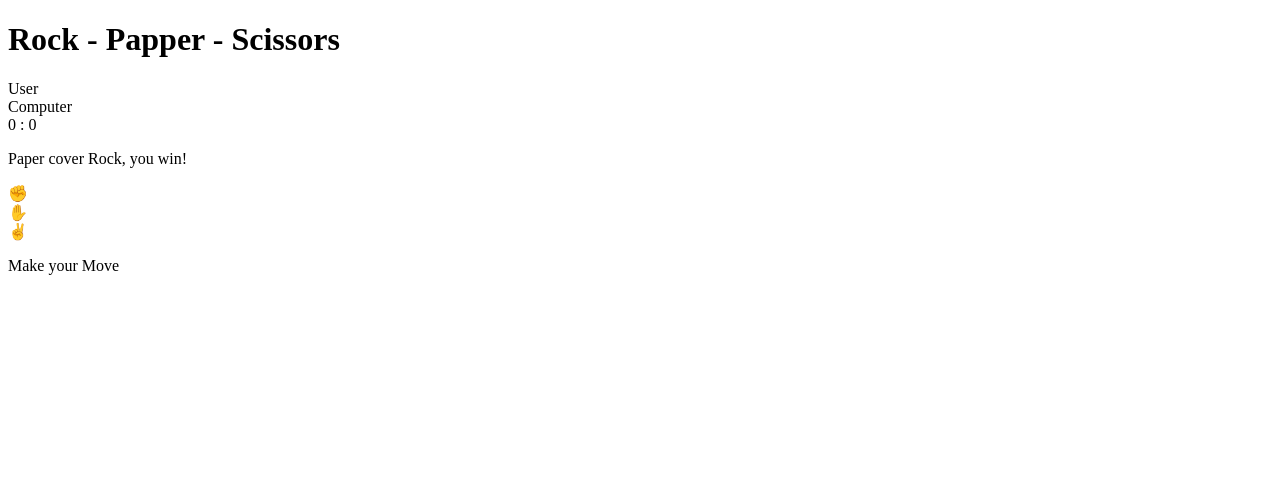
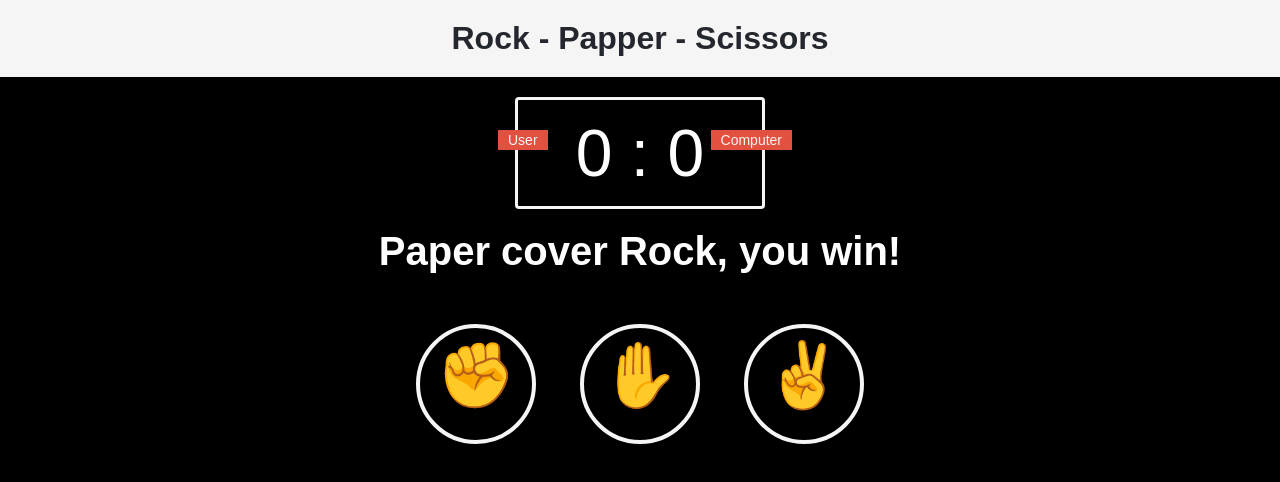
Before and after one commit to Tulio-Rangel/Rock-Papper-Scissors, a plain HTML site: page index.html in a window 1280 px wide. Drawn offline with Linux system fonts and the light colour scheme.

Commit message:
inicio del css

```diff
--- a/index.html
+++ b/index.html
@@ -5,6 +5,7 @@
     <meta http-equiv="X-UA-Compatible" content="IE=edge">
     <meta name="viewport" content="width=device-width, initial-scale=1.0">
     <title>Rock - Papper - Scissors Game</title>
+    <link rel="stylesheet" href="style.css">
 </head>
 <body>
     <header>
--- /dev/null
+++ b/style.css
@@ -0,0 +1,71 @@
+*{
+    margin: 0;
+    padding: 0;
+    box-sizing: border-box;
+}
+body{
+    background-color: black;
+}
+header{
+    background-color: whitesmoke;
+    padding: 20px;
+}
+header h1{
+    color: #24272E;
+    text-align: center;
+    font-family: sans-serif;
+}
+.scoreBoard{
+    position: relative;
+    margin: 20px auto;
+    border: 3px solid whitesmoke;
+    border-radius: 4px;
+    text-align: center;
+    width: 250px;
+    color: #fff;
+    font-size: 66px;
+    padding: 15px 20px;
+    font-family: sans-serif;
+}
+.badge{
+    background: #E25040;
+    color: whitesmoke;
+    font-size: 14px;
+    padding: 2px 10px;
+    font-family: sans-serif;
+}
+#userLabel{
+    position: absolute;
+    top: 30px;
+    left: -20px;
+}
+#computerLaber{
+    position: absolute;
+    top: 30px;
+    right: -30px;
+}
+.result{
+    font-size: 40px;
+    color: #fff;
+}
+.result p{
+    text-align: center;
+    font-weight: bold;
+    font-family: sans-serif;
+}
+.choices{
+    margin-top: 50px;
+    text-align: center;
+}
+.choice{
+    height: 120px;
+    width: 120px;
+    border: 4px solid whitesmoke;
+    text-align: center;
+    padding: 10px;
+    font-size: 4rem;
+    margin: 0 20px;
+    border-radius: 50%;
+    display: inline-block;
+    transition: all 0.3s ease;
+}
```
